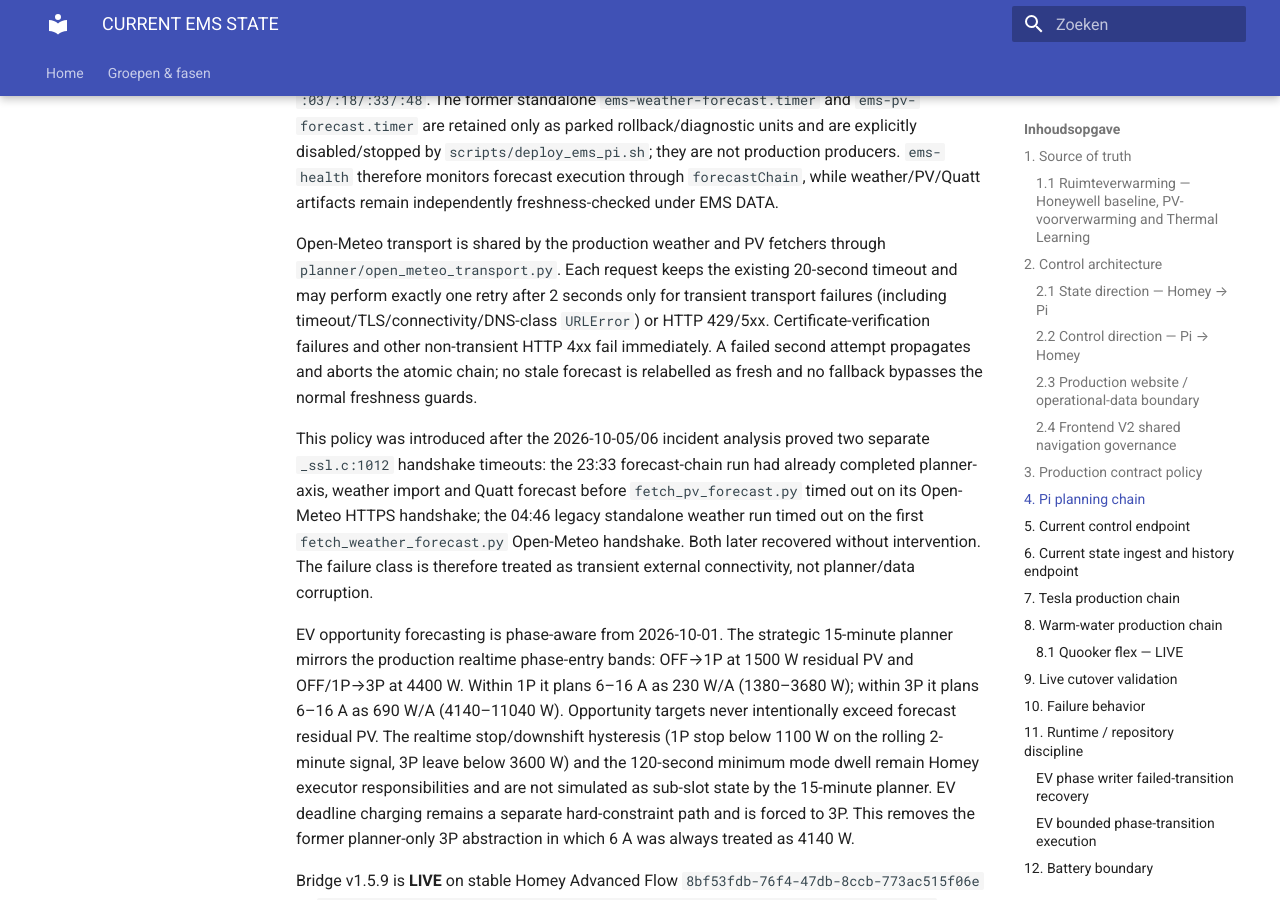
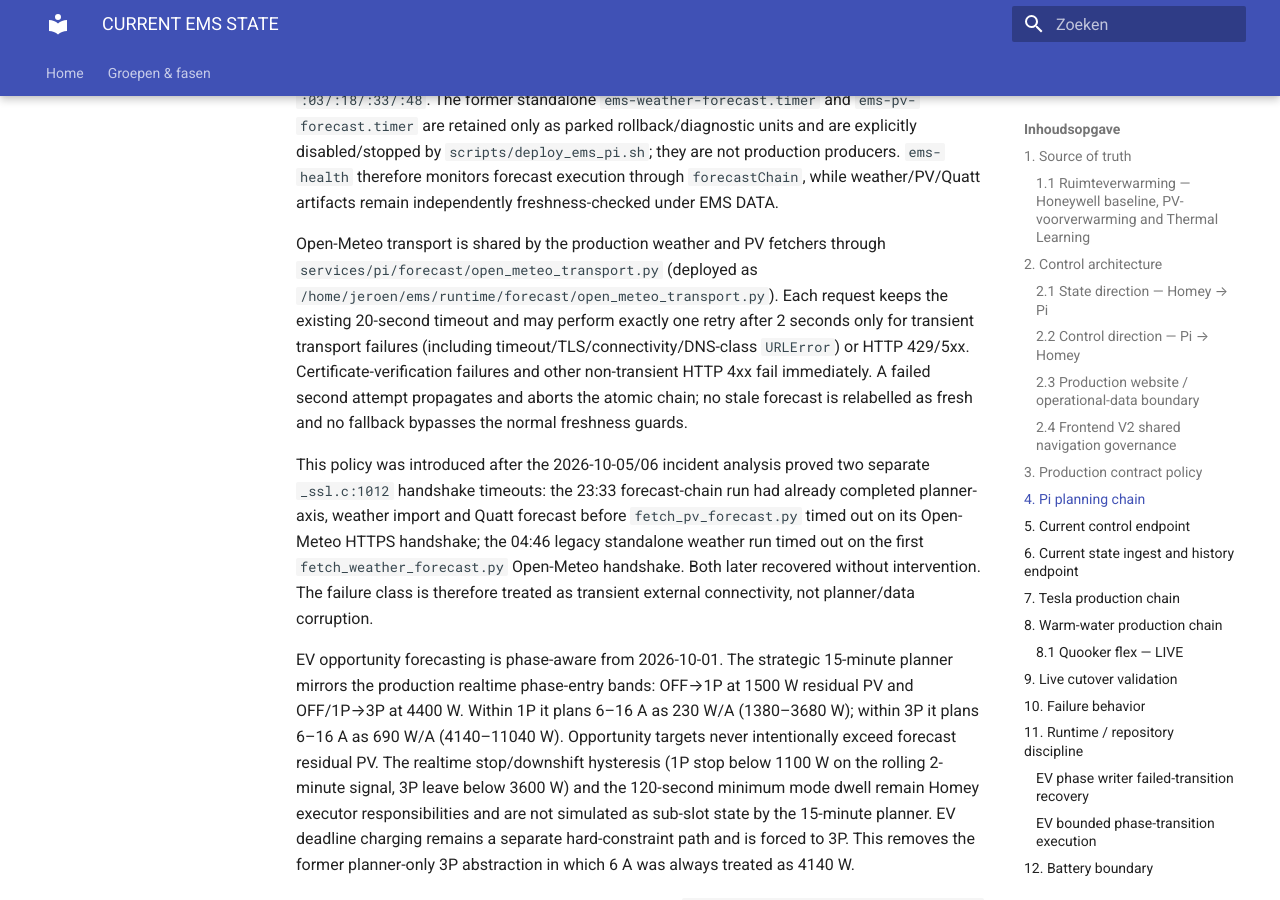
Before and after one commit to OnsKasteeltje/homey-energy-manual, an MkDocs documentation site: the page built from docs/architecture/CURRENT-EMS-STATE.md, in a window 1280 px wide and 900 px high, scrolled down 10106 px. Built offline with MkDocs 1.6.1 and Material for MkDocs 9.7.7, drawn with Linux system fonts in a browser that asks for light colours.

Commit message:
docs(forecast): align transport helper placement

```diff
--- a/docs/architecture/CURRENT-EMS-STATE.md
+++ b/docs/architecture/CURRENT-EMS-STATE.md
@@ -218,7 +218,7 @@ The active general planner remains the hardened rolling 24-hour Pi planner with
 
 Production forecast generation has one cadence owner: `ems-forecast-chain.timer` at minutes `:03/:18/:33/:48`. The former standalone `ems-weather-forecast.timer` and `ems-pv-forecast.timer` are retained only as parked rollback/diagnostic units and are explicitly disabled/stopped by `scripts/deploy_ems_pi.sh`; they are not production producers. `ems-health` therefore monitors forecast execution through `forecastChain`, while weather/PV/Quatt artifacts remain independently freshness-checked under EMS DATA.
 
-Open-Meteo transport is shared by the production weather and PV fetchers through `planner/open_meteo_transport.py`. Each request keeps the existing 20-second timeout and may perform exactly one retry after 2 seconds only for transient transport failures (including timeout/TLS/connectivity/DNS-class `URLError`) or HTTP 429/5xx. Certificate-verification failures and other non-transient HTTP 4xx fail immediately. A failed second attempt propagates and aborts the atomic chain; no stale forecast is relabelled as fresh and no fallback bypasses the normal freshness guards.
+Open-Meteo transport is shared by the production weather and PV fetchers through `services/pi/forecast/open_meteo_transport.py` (deployed as `/home/jeroen/ems/runtime/forecast/open_meteo_transport.py`). Each request keeps the existing 20-second timeout and may perform exactly one retry after 2 seconds only for transient transport failures (including timeout/TLS/connectivity/DNS-class `URLError`) or HTTP 429/5xx. Certificate-verification failures and other non-transient HTTP 4xx fail immediately. A failed second attempt propagates and aborts the atomic chain; no stale forecast is relabelled as fresh and no fallback bypasses the normal freshness guards.
 
 This policy was introduced after the 2026-10-05/06 incident analysis proved two separate `_ssl.c:1012` handshake timeouts: the 23:33 forecast-chain run had already completed planner-axis, weather import and Quatt forecast before `fetch_pv_forecast.py` timed out on its Open-Meteo HTTPS handshake; the 04:46 legacy standalone weather run timed out on the first `fetch_weather_forecast.py` Open-Meteo handshake. Both later recovered without intervention. The failure class is therefore treated as transient external connectivity, not planner/data corruption.
 
```
